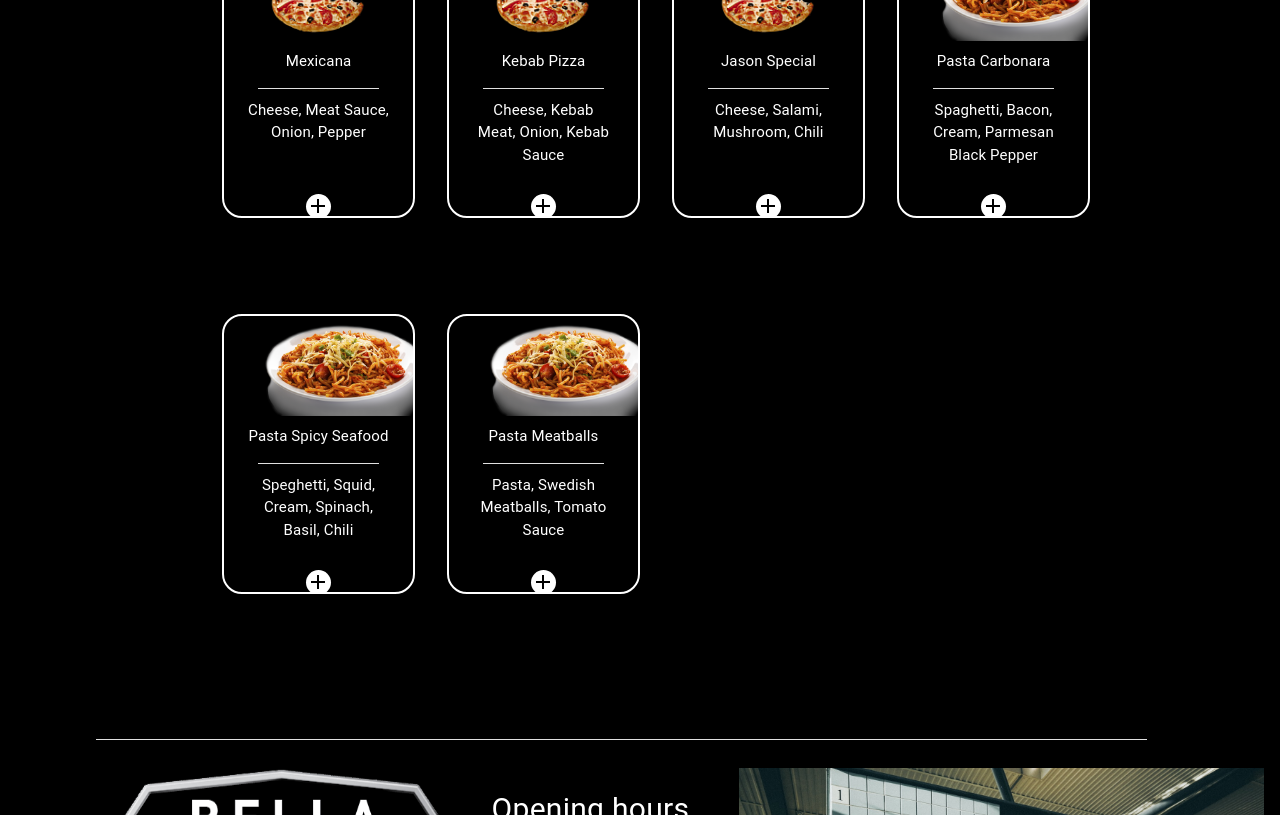
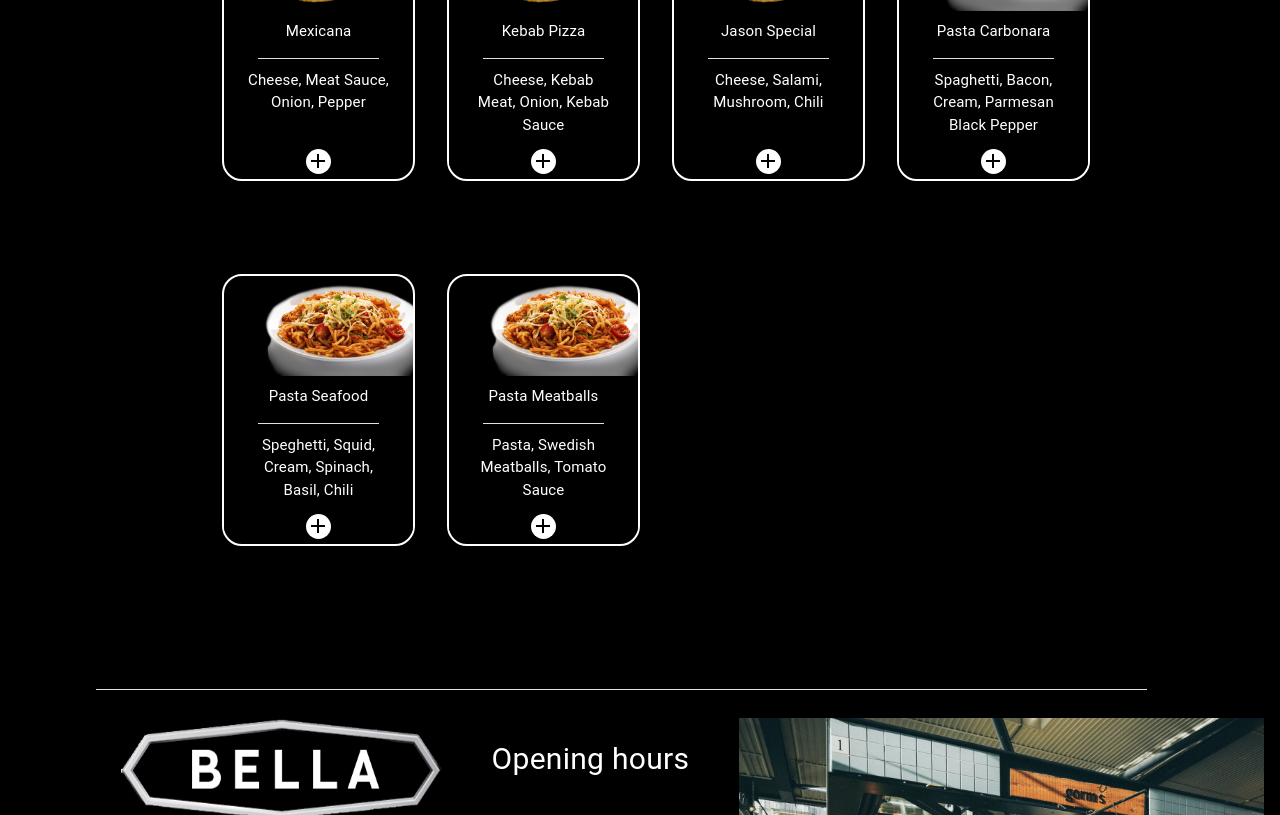
Before and after one commit to DennisBrenna/bellapizza, a React (Create React App) app: page /menu in a window 1280 px wide. Shown: the part 1400-2215 px from the top of the page. Built offline with nearby package versions, Linux system fonts and the light colour scheme; the HTML template or start-up script is replaced by a standard one.

Commit message:
addButton styling

```diff
--- a/src/App.css
+++ b/src/App.css
@@ -110,7 +110,6 @@ body {
   width: 25px;
   background-color: white;
   border-radius: 50%;
-
 }
 
 .addButton:hover {
--- a/src/components/MenuCard.js
+++ b/src/components/MenuCard.js
@@ -58,7 +58,7 @@ function MenuCard() {
                 <ProductCard title="Pasta Carbonara" description="Spaghetti, Bacon, Cream, Parmesan Black Pepper" dish="pasta"/>
             </Grid>
             <Grid item xs={3}>
-                <ProductCard title="Pasta Spicy Seafood" description="Speghetti, Squid, Cream, Spinach, Basil, Chili" dish="pasta"/>
+                <ProductCard title="Pasta Seafood" description="Speghetti, Squid, Cream, Spinach, Basil, Chili" dish="pasta"/>
             </Grid>
             <Grid item xs={3}>
                 <ProductCard title="Pasta Meatballs" description="Pasta, Swedish Meatballs, Tomato Sauce" dish="pasta"/>
--- a/src/components/ProductCard.js
+++ b/src/components/ProductCard.js
@@ -47,7 +47,7 @@ export default function ProductCard({ title, description, dish }) {
         </CardContent>
         </Item>
       </CardMedia>
-      <CardActions style={{justifyContent: "center", alignContent: "center", marginTop: "40px", height: "50px"}}>
+      <CardActions style={{justifyContent: "center", alignContent: "center", marginTop: "30px", height: "50px"}}>
       <Fab class="addButton" size="small" color="primary" aria-label="add" href="http://www.nhl.com">
         <AddIcon />
       </Fab>
```
